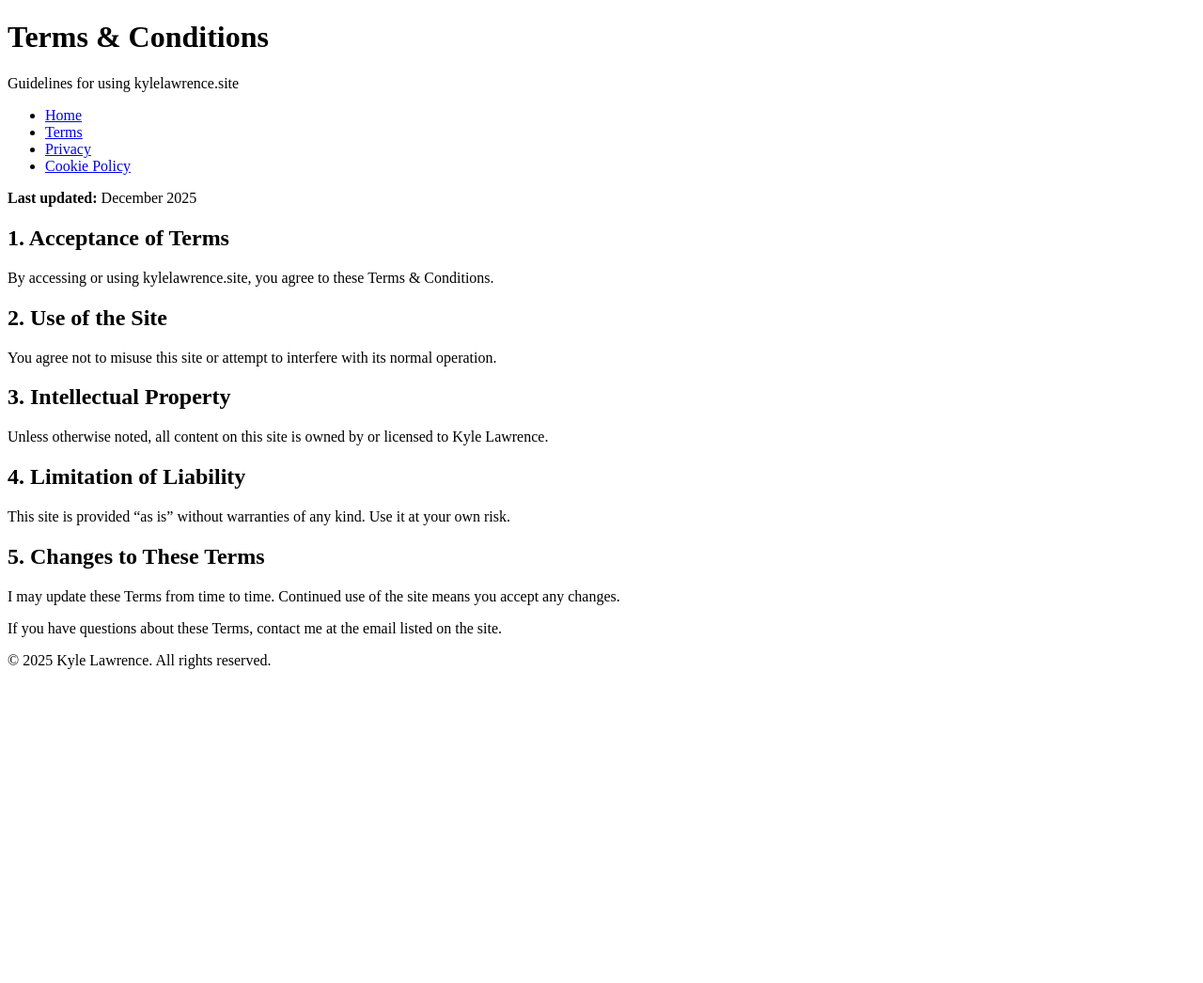
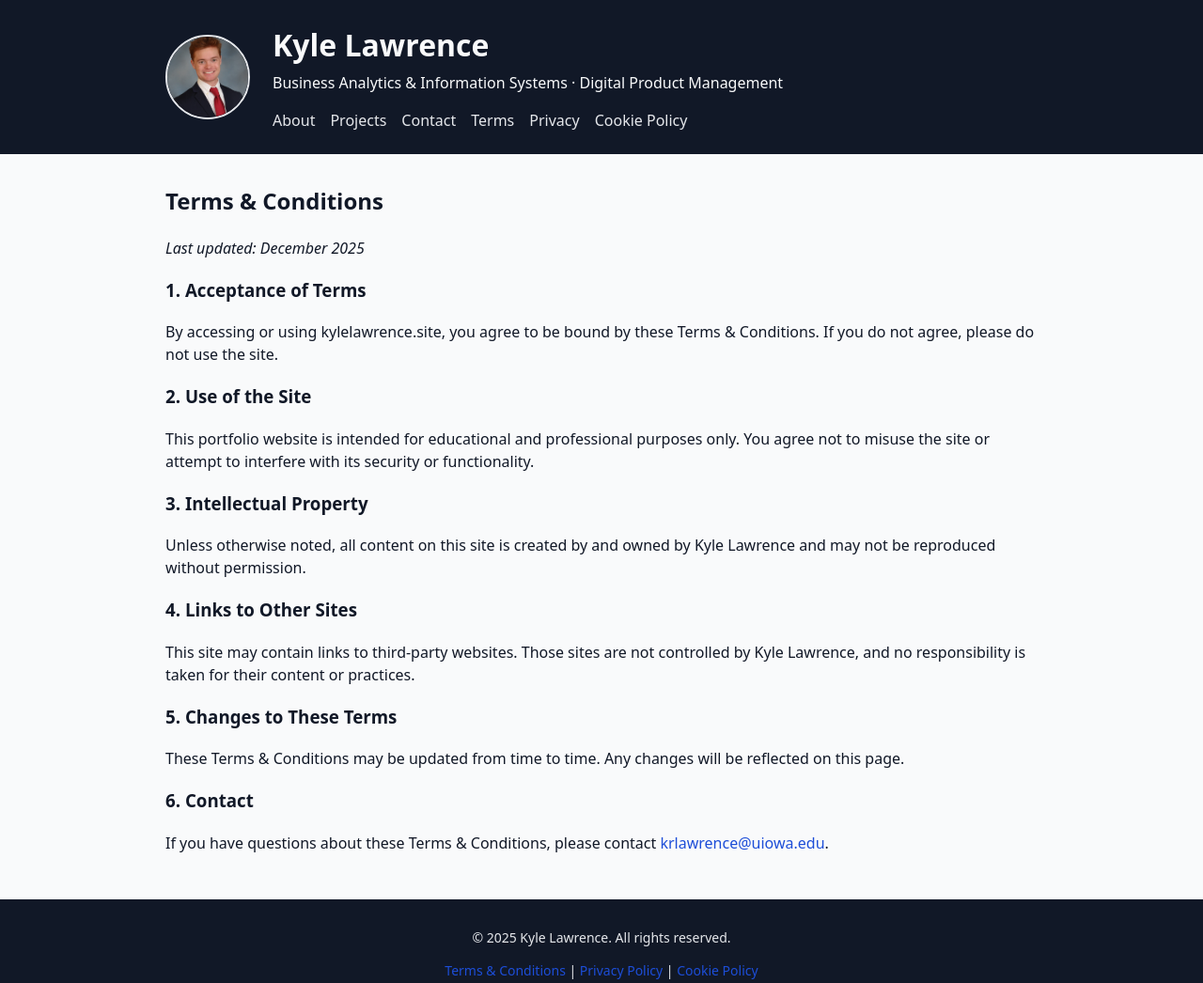
Before and after one commit to Krlawrence03/Final-project-Sprint-1, a plain HTML site: page terms.html in a window 1280 px wide. Shown: the whole page at 94% size. Before the commit the page ends 800 px from the top, so only its background shows below. Drawn offline with Linux system fonts and the light colour scheme.

Commit message:
matched to styles.css

```diff
--- a/terms.html
+++ b/terms.html
@@ -1,11 +1,6 @@
-<!doctype html>
+<!DOCTYPE html>
 <html lang="en">
 <head>
-  <meta charset="utf-8" />
-  <title>Terms &amp; Conditions – Kyle Lawrence</title>
-  <meta name="viewport" content="width=device-width, initial-scale=1" />
-  <meta name="description" content="Terms and conditions for using kylelawrence.site." />
-
   <!-- Google tag (gtag.js) -->
   <script async src="https://www.googletagmanager.com/gtag/js?id=G-W14RVE0WF8"></script>
   <script>
@@ -15,7 +10,13 @@
     gtag('config', 'G-W14RVE0WF8');
   </script>
 
-  <link rel="stylesheet" href="style.css" />
+  <meta charset="UTF-8">
+  <meta name="viewport" content="width=device-width, initial-scale=1.0">
+  <title>Terms &amp; Conditions – Kyle Lawrence</title>
+  <meta name="description" content="Terms and conditions for using kylelawrence.site." />
+
+  <!-- Match index.html exactly here -->
+  <link rel="stylesheet" href="styles.css">
 
   <!-- Open Graph -->
   <meta property="og:title" content="Terms &amp; Conditions – Kyle Lawrence" />
@@ -24,16 +25,20 @@
   <meta property="og:image" content="https://www.kylelawrence.site/images/social-share.png" />
 </head>
 <body>
+
   <header class="site-header">
-    <div class="container">
-      <div class="header-layout">
-        <div class="header-text">
-          <h1>Terms &amp; Conditions</h1>
-          <p>Guidelines for using kylelawrence.site</p>
-        </div>
+    <div class="container header-layout">
+      <img src="images/IMG_5291.jpeg" alt="Photo of Kyle Lawrence" class="profile-photo">
+
+      <div class="header-text">
+        <h1>Kyle Lawrence</h1>
+        <p>Business Analytics &amp; Information Systems · Digital Product Management</p>
+
         <nav aria-label="Main navigation">
           <ul class="nav-list">
-            <li><a href="index.html">Home</a></li>
+            <li><a href="index.html#about">About</a></li>
+            <li><a href="index.html#projects">Projects</a></li>
+            <li><a href="index.html#contact">Contact</a></li>
             <li><a href="terms.html" aria-current="page">Terms</a></li>
             <li><a href="privacy.html">Privacy</a></li>
             <li><a href="cookies.html">Cookie Policy</a></li>
@@ -46,25 +51,43 @@
   <main>
     <section class="section">
       <div class="container">
-        <p><strong>Last updated:</strong> December 2025</p>
+        <h2>Terms &amp; Conditions</h2>
+        <p><em>Last updated: December 2025</em></p>
 
-        <!-- Put your actual Terms content here -->
-        <h2>1. Acceptance of Terms</h2>
-        <p>By accessing or using kylelawrence.site, you agree to these Terms &amp; Conditions.</p>
+        <h3>1. Acceptance of Terms</h3>
+        <p>
+          By accessing or using kylelawrence.site, you agree to be bound by these Terms &amp; Conditions.
+          If you do not agree, please do not use the site.
+        </p>
 
-        <h2>2. Use of the Site</h2>
-        <p>You agree not to misuse this site or attempt to interfere with its normal operation.</p>
+        <h3>2. Use of the Site</h3>
+        <p>
+          This portfolio website is intended for educational and professional purposes only. You agree not
+          to misuse the site or attempt to interfere with its security or functionality.
+        </p>
 
-        <h2>3. Intellectual Property</h2>
-        <p>Unless otherwise noted, all content on this site is owned by or licensed to Kyle Lawrence.</p>
+        <h3>3. Intellectual Property</h3>
+        <p>
+          Unless otherwise noted, all content on this site is created by and owned by Kyle Lawrence and may
+          not be reproduced without permission.
+        </p>
 
-        <h2>4. Limitation of Liability</h2>
-        <p>This site is provided “as is” without warranties of any kind. Use it at your own risk.</p>
+        <h3>4. Links to Other Sites</h3>
+        <p>
+          This site may contain links to third-party websites. Those sites are not controlled by Kyle
+          Lawrence, and no responsibility is taken for their content or practices.
+        </p>
 
-        <h2>5. Changes to These Terms</h2>
-        <p>I may update these Terms from time to time. Continued use of the site means you accept any changes.</p>
+        <h3>5. Changes to These Terms</h3>
+        <p>
+          These Terms &amp; Conditions may be updated from time to time. Any changes will be reflected on this page.
+        </p>
 
-        <p>If you have questions about these Terms, contact me at the email listed on the site.</p>
+        <h3>6. Contact</h3>
+        <p>
+          If you have questions about these Terms &amp; Conditions, please contact
+          <a href="mailto:krlawrence@uiowa.edu">krlawrence@uiowa.edu</a>.
+        </p>
       </div>
     </section>
   </main>
@@ -72,15 +95,16 @@
   <footer class="site-footer">
     <div class="container">
       <p>&copy; <span id="year"></span> Kyle Lawrence. All rights reserved.</p>
+      <p>
+        <a href="terms.html">Terms &amp; Conditions</a> |
+        <a href="privacy.html">Privacy Policy</a> |
+        <a href="cookies.html">Cookie Policy</a>
+      </p>
     </div>
   </footer>
 
-  <!-- If you have a script that sets #year, include it here or in a shared JS file -->
   <script>
-    const yearSpan = document.getElementById('year');
-    if (yearSpan) {
-      yearSpan.textContent = new Date().getFullYear();
-    }
+    document.getElementById('year').textContent = new Date().getFullYear();
   </script>
 </body>
 </html>
```
